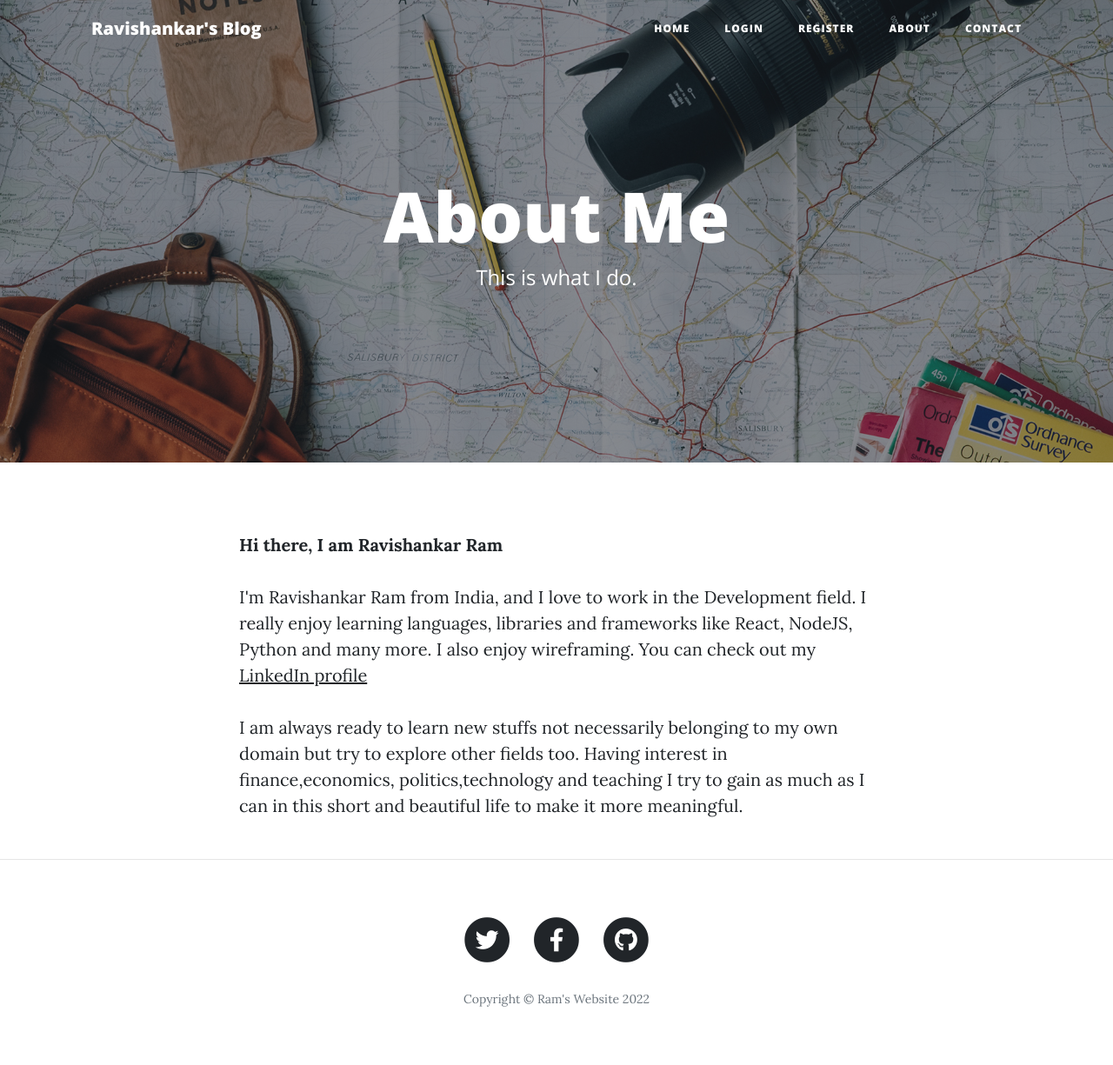
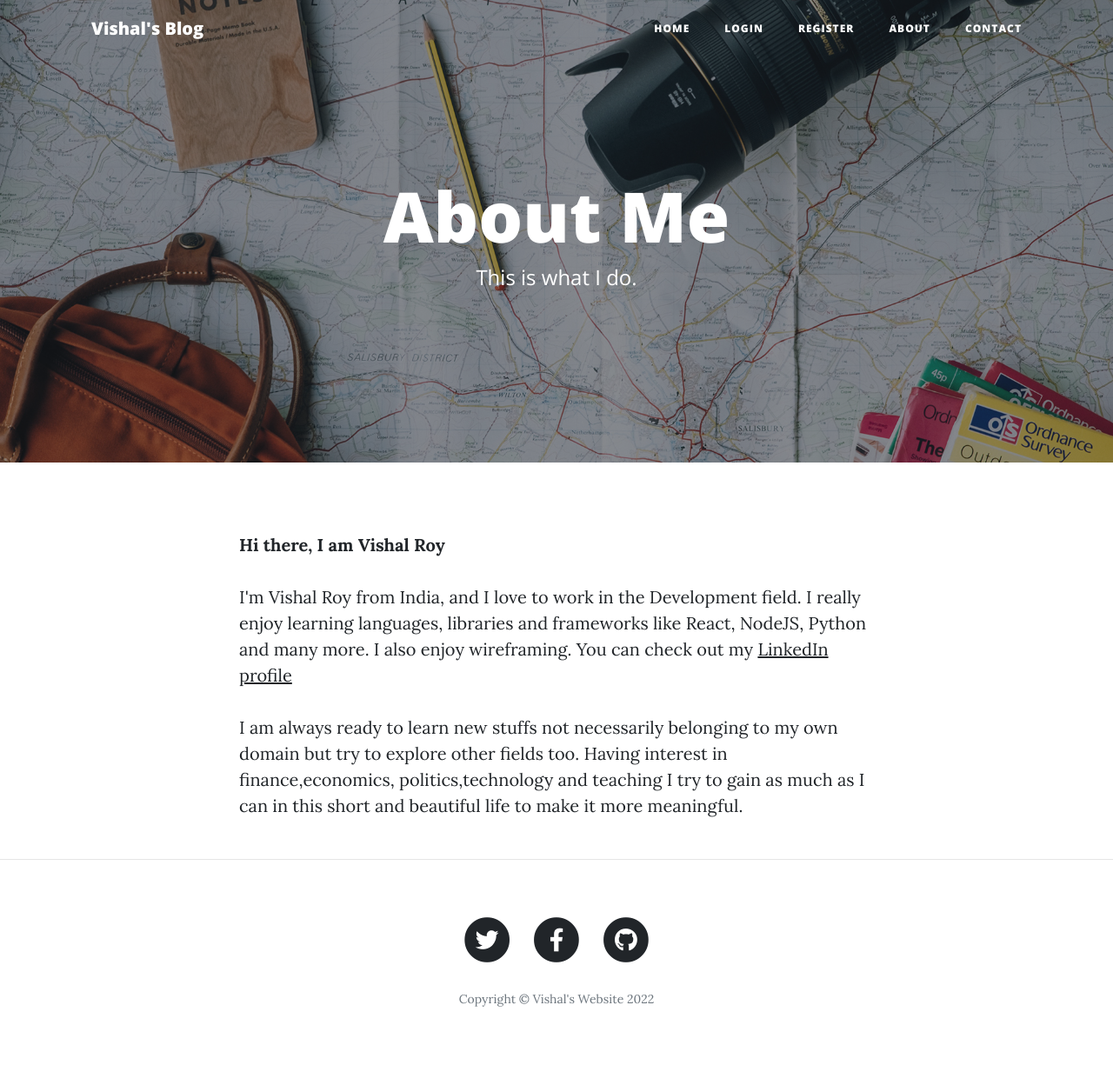
Before and after one commit to vishalroy1234/blog-website, a Flask app: page /about in a window 1280 px wide. Shown: the whole page at 87% size. Run offline with Flask 2, Linux system fonts and the light colour scheme; some libraries are stand-ins or nearby versions.

Commit message:
updated name to Vishal Roy

```diff
--- a/templates/about.html
+++ b/templates/about.html
@@ -19,8 +19,8 @@
   <div class="container">
     <div class="row">
       <div class="col-lg-8 col-md-10 mx-auto">
-        <p><strong>Hi there, I am Ravishankar Ram</strong></p>
-        <p>I'm Ravishankar Ram from India, and I love to work in the Development field. I really enjoy learning languages, libraries and frameworks like React, NodeJS, Python and many more. I also enjoy wireframing. You can check out my <a href="https://www.linkedin.com/in/Ravishankar-Ram-67770a17a/">LinkedIn profile</a></p>
+        <p><strong>Hi there, I am Vishal Roy</strong></p>
+        <p>I'm Vishal Roy from India, and I love to work in the Development field. I really enjoy learning languages, libraries and frameworks like React, NodeJS, Python and many more. I also enjoy wireframing. You can check out my <a href="https://www.linkedin.com/in/vishal-roy-67770a17a/">LinkedIn profile</a></p>
         <p>I am always ready to learn new stuffs not necessarily belonging to my own domain but try to explore other fields too.
           Having interest in finance,economics,
           politics,technology and teaching I try to gain as much as I can in this short and beautiful life to make it more meaningful. </p>
--- a/templates/footer.html
+++ b/templates/footer.html
@@ -7,7 +7,7 @@
         <div class="col-lg-8 col-md-10 mx-auto">
           <ul class="list-inline text-center">
             <li class="list-inline-item">
-              <a href="https://twitter.com/Ramroyfiitj1", target="_blank">
+              <a href="https://twitter.com/", target="_blank">
                 <span class="fa-stack fa-lg">
                   <i class="fas fa-circle fa-stack-2x"></i>
                   <i class="fab fa-twitter fa-stack-1x fa-inverse"></i>
@@ -23,7 +23,7 @@
               </a>
             </li>
             <li class="list-inline-item">
-              <a href="https://github.com/Ramroy1234", target="_blank">
+              <a href="https://github.com/vishalroy1234", target="_blank">
                 <span class="fa-stack fa-lg">
                   <i class="fas fa-circle fa-stack-2x"></i>
                   <i class="fab fa-github fa-stack-1x fa-inverse"></i>
@@ -31,7 +31,7 @@
               </a>
             </li>
           </ul>
-          <p class="copyright text-muted">Copyright &copy; Ram's Website {{ year }}</p>
+          <p class="copyright text-muted">Copyright &copy; Vishal's Website {{ year }}</p>
         </div>
       </div>
     </div>
--- a/templates/header.html
+++ b/templates/header.html
@@ -8,7 +8,7 @@
   <meta name="description" content="">
   <meta name="author" content="">
 
-  <title>Ravishankar's Blog</title>
+  <title>Vishal's Blog</title>
 
   <!-- Bootstrap core CSS -->
   <link href="{{ url_for('static', filename='vendor/bootstrap/css/bootstrap.min.css') }}" rel="stylesheet">
@@ -28,7 +28,7 @@
   <!-- Navigation -->
   <nav class="navbar navbar-expand-lg navbar-light fixed-top" id="mainNav">
     <div class="container">
-      <a class="navbar-brand" href="{{url_for('get_all_posts')}}">Ravishankar's Blog</a>
+      <a class="navbar-brand" href="{{url_for('get_all_posts')}}">Vishal's Blog</a>
       <button class="navbar-toggler navbar-toggler-right" type="button" data-toggle="collapse" data-target="#navbarResponsive" aria-controls="navbarResponsive" aria-expanded="false" aria-label="Toggle navigation">
         Menu
         <i class="fas fa-bars"></i>
--- a/templates/index.html
+++ b/templates/index.html
@@ -7,7 +7,7 @@
       <div class="row">
         <div class="col-lg-8 col-md-10 mx-auto">
           <div class="site-heading">
-            <h1>Ravishankar's Blog</h1>
+            <h1>Vishal's Blog</h1>
             <span class="subheading">A collection of random musings.</span>
           </div>
         </div>
```
